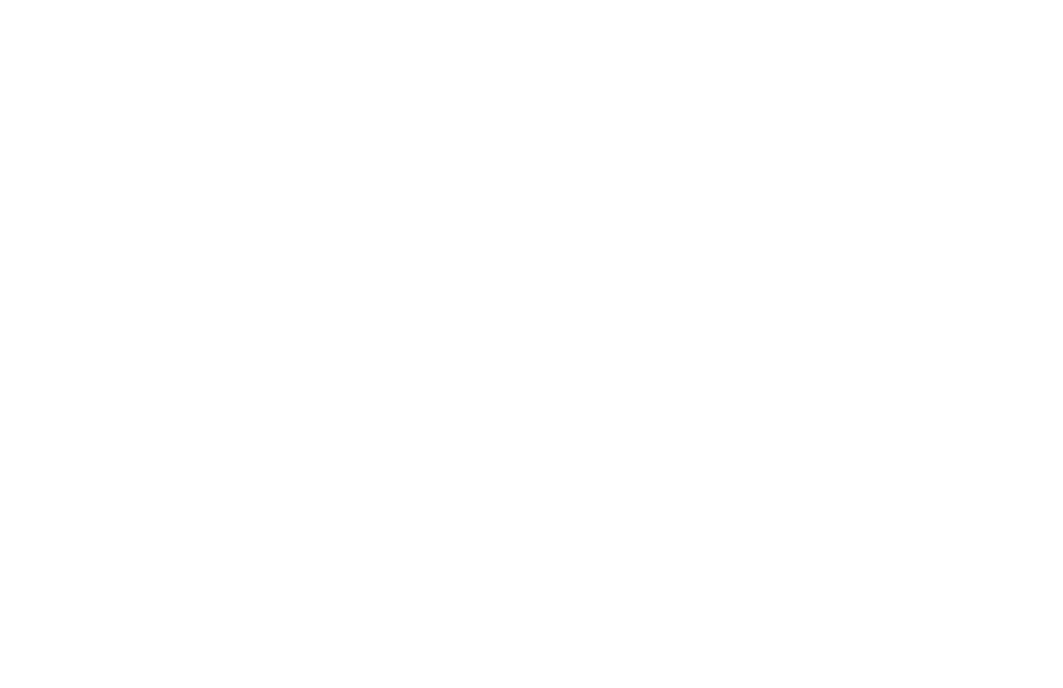
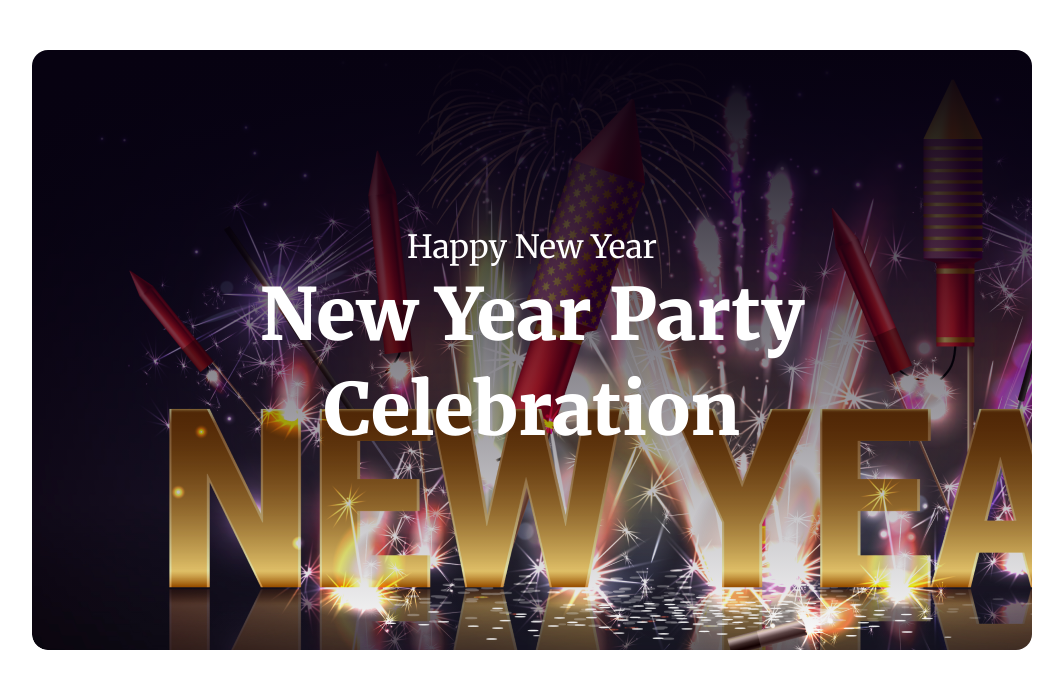
Before and after one commit to ashiouzzaman/b9a1-new-year-new-mission, a plain HTML site: page index.html in a window 1280 px wide. Shown: the whole page, without its empty margins (108-1171 px from the left). Drawn offline with Linux system fonts and the light colour scheme.

Commit message:
Header section done

```diff
--- a/index.html
+++ b/index.html
@@ -1,14 +1,28 @@
 <!DOCTYPE html>
 <html lang="en">
+
 <head>
     <meta charset="UTF-8">
     <meta name="viewport" content="width=device-width, initial-scale=1.0">
     <title>New Year New Mission</title>
+    <!-- CSS -->
+    <link rel="stylesheet" href="style.css">
+    <!-- Font -->
+    <link rel="preconnect" href="https://fonts.googleapis.com">
+    <link rel="preconnect" href="https://fonts.gstatic.com" crossorigin>
+    <link
+        href="https://fonts.googleapis.com/css2?family=Merriweather:ital,wght@0,300;0,400;0,700;0,900;1,300;1,400;1,700;1,900&display=swap"
+        rel="stylesheet">
+
 </head>
+
 <body>
     <!-- Header content -->
     <header>
-
+        <section class="new-year">
+            <h4>Happy New Year</h4>
+            <h1>New Year Party<br>Celebration</h1>
+        </section>
     </header>
 
     <!-- Main content -->
@@ -21,4 +35,5 @@
 
     </footer>
 </body>
+
 </html>
--- a/style.css
+++ b/style.css
@@ -1,5 +1,38 @@
 /* Global styles */
 
-*{
+* {
     margin: 0;
+    font-family: "Merriweather", serif;
 }
+
+/* Header */
+
+header {
+    max-width: 1320px;
+    margin: 0 auto;
+}
+
+.new-year {
+    background-image:linear-gradient(180deg, #070211 0%, rgba(7, 2, 17, 0.00) 100%), url(images/Banner\ Image.png);
+    border-radius: 16px;
+    margin: 50px 140px 120px 140px;
+    border-radius: 16px;
+    height: 600px;
+    text-align: center;
+
+}
+
+.new-year h4 {
+    padding-top: 177px;
+    color: #FFF;
+    font-size: 32px;
+    font-weight: 400;
+}
+
+.new-year h1 {
+    color: #FFF;
+    font-size: 72px;
+    font-weight: 900;
+    line-height: 95px;
+    /* 131.944% */
+}
```
